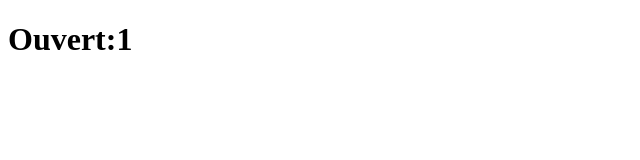
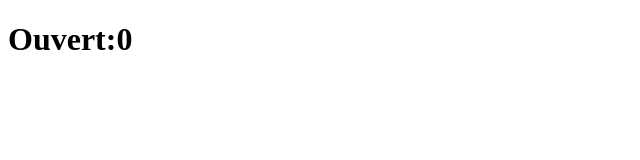
Before and after one commit to pierrewallaert/pierrewallaert.github.io, a plain HTML site: page index.html in a window 1280 px wide. Shown: the full height of the page, 0-640 px from the left. Drawn offline with Linux system fonts and the light colour scheme.

Commit message:
Update index.html

```diff
--- a/index.html
+++ b/index.html
@@ -3,6 +3,6 @@
 <head>
 </head>
 <body>
-  <h1>Ouvert:1</h1>
+  <h1>Ouvert:0</h1>
 </body>
 </html>
```
